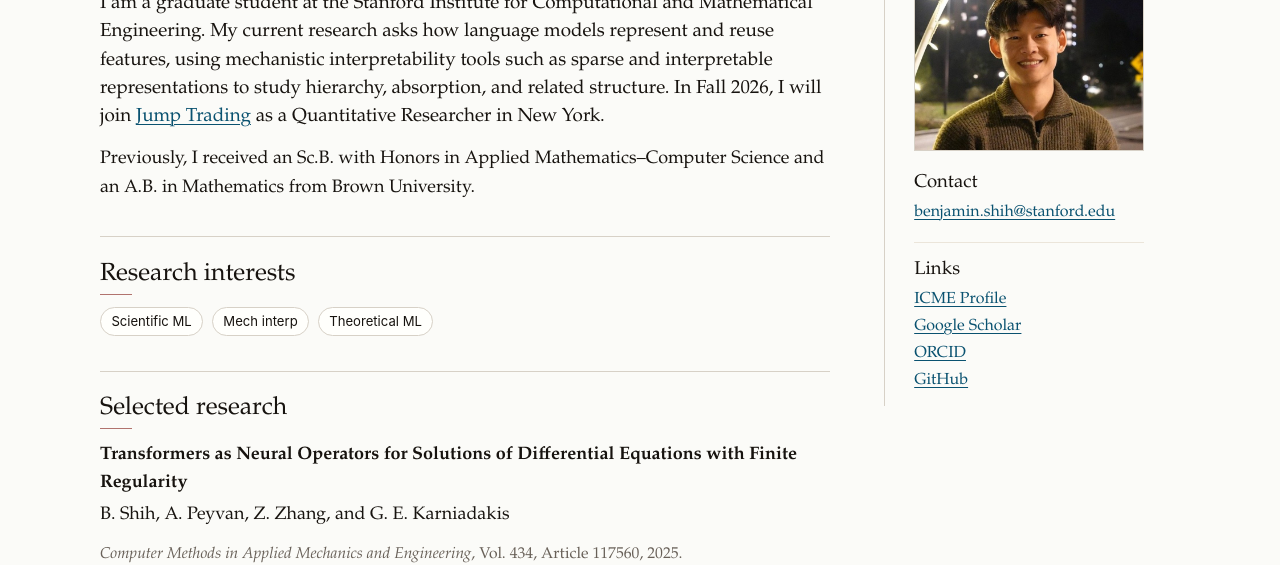
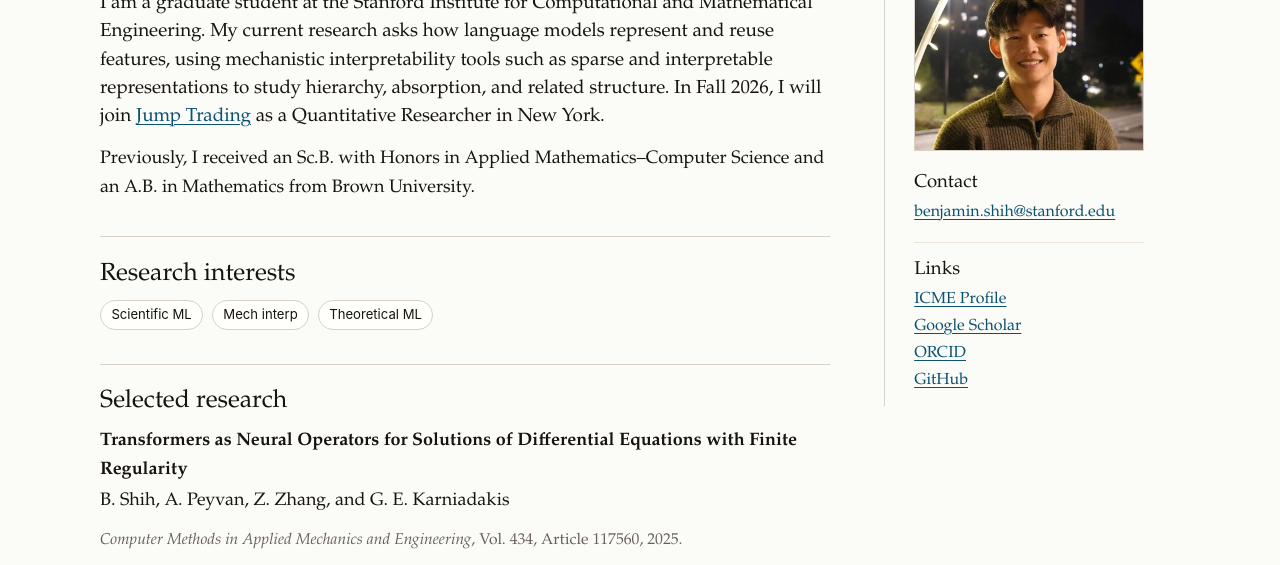
Before and after one commit to benjamin-shih/benjamin-shih.github.io, an Astro site: page / in a window 1280 px wide. Shown: the part 198-763 px from the top of the page. Built offline with nearby package versions, Linux system fonts and the light colour scheme; Astro itself is replaced by a stand-in of ours.

Commit message:
Remove section heading accent

```diff
--- a/src/styles/global.css
+++ b/src/styles/global.css
@@ -52,16 +52,6 @@ h1 {
 h2 {
   margin: 0 0 0.75rem;
   font-size: 1.55rem;
-}
-
-section > h2::after {
-  content: "";
-  display: block;
-  width: 2rem;
-  height: 1px;
-  margin-top: 0.35rem;
-  background: var(--accent);
-  opacity: 0.65;
 }
 
 h3 {
```
